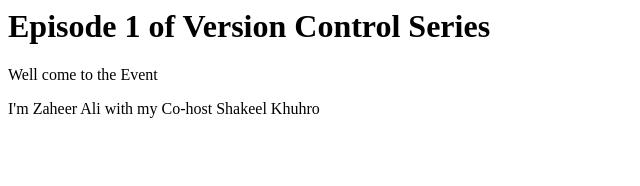
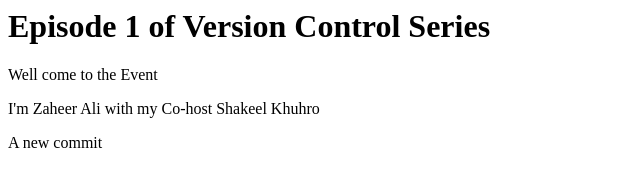
Before and after one commit to Shakeelkhuhro/ep1, a plain HTML site: page ep1_repo.html in a window 1280 px wide. Shown: the whole page, without its empty margins (0-640 px from the left). Drawn offline with Linux system fonts and the light colour scheme.

Commit message:
2nd commit
another commit

```diff
--- a/ep1_repo.html
+++ b/ep1_repo.html
@@ -7,5 +7,6 @@
 <h1>Episode 1 of Version Control Series</h1>
 <p>Well come to the Event</p>
 <p>I'm Zaheer Ali with my Co-host Shakeel Khuhro</p>
+    <p>A new commit</p>
   </body>
 </html>
```
